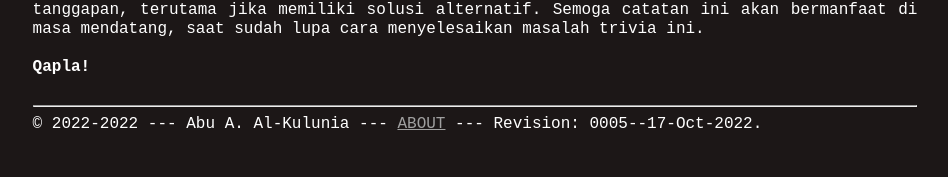
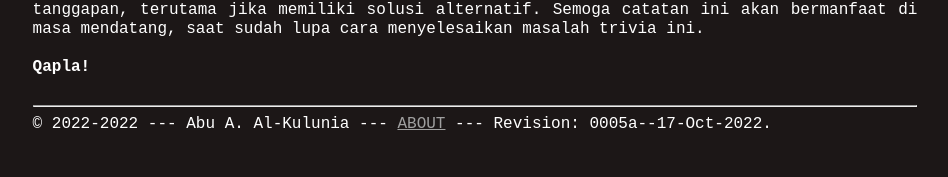
Before and after one commit to UUPPRI/2022, a Jekyll site: the page built from index.md, in a window 1280 px wide. Shown: the part 1390-1567 px from the top of the page, without its empty margins (165-1113 px from the left). Built offline with Jekyll 4.4.1, drawn with Linux system fonts in a browser that asks for light colours.

Commit message:
modified:   _config.yml

```diff
--- a/_config.yml
+++ b/_config.yml
@@ -1,5 +1,5 @@
 title:       "Himpunan Peraturan NKRI 2022"
-version:     "0005--17-Oct-2022"
+version:     "0005a--17-Oct-2022"
 copyright:   "2022-2022"
 description: Himpunan Peraturan NKRI 2022.
       This site is managed by VauLSMorg (vlsm.org) since 2022.
```
